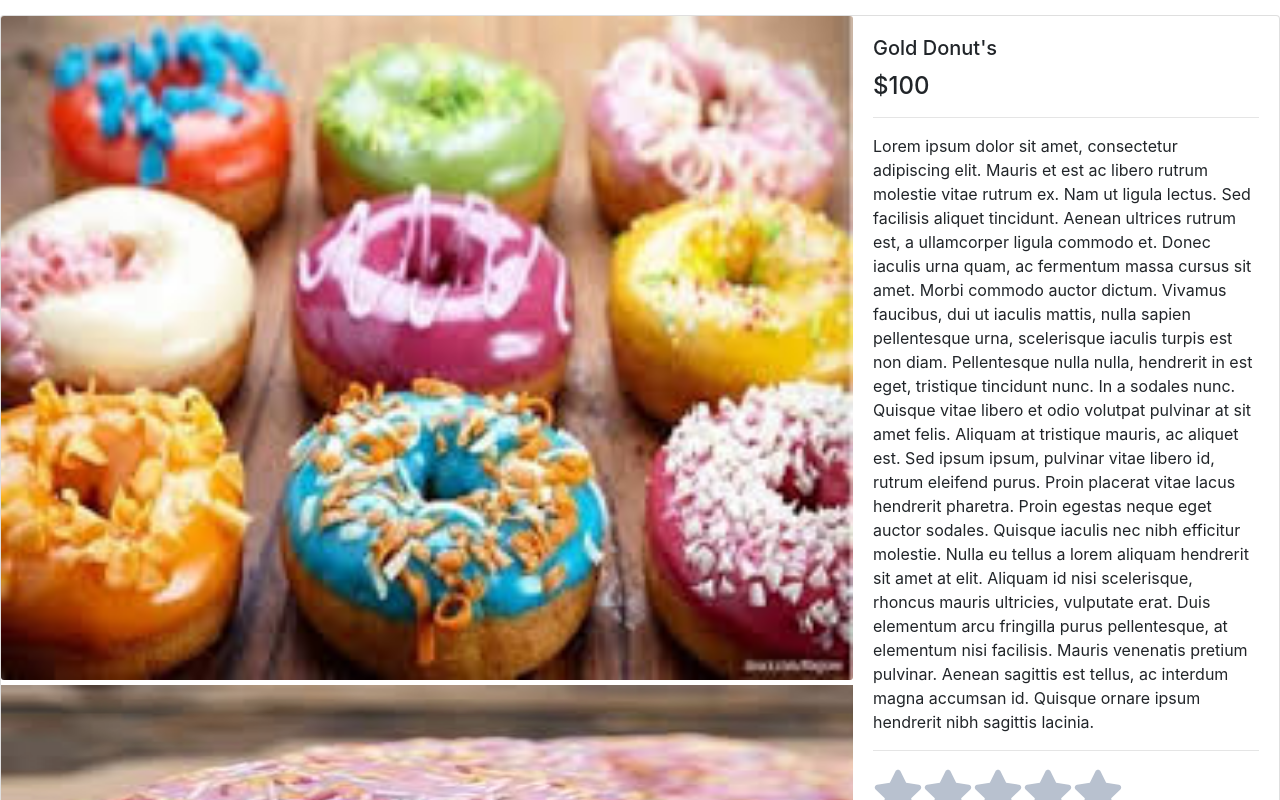
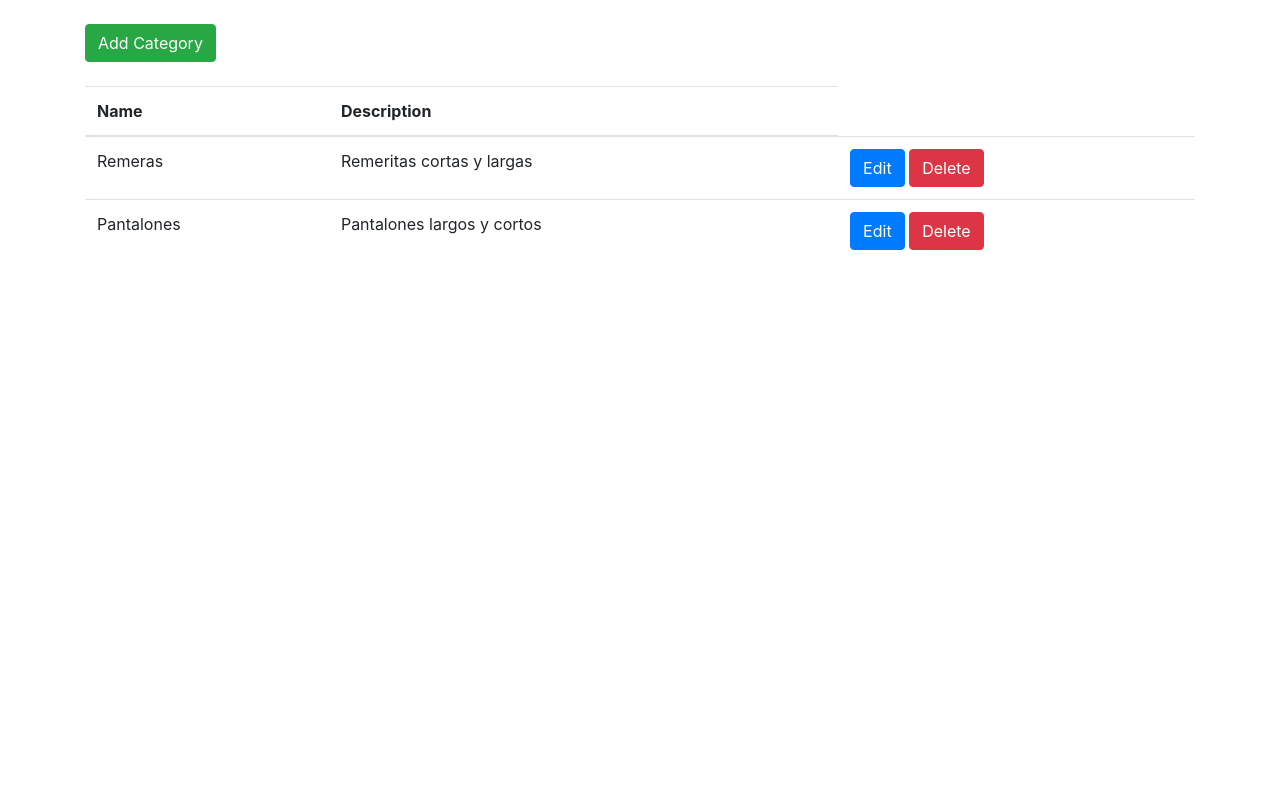
Before and after one commit to facurueda/Ecommerce-Henry, a React (Create React App) app in the folder client/: page / in a window 1280 px wide. Shown: the top 800 px of the page. Built offline with nearby package versions, Linux system fonts and the light colour scheme.

Commit message:
Componente Categories al 95%, Le falta una verificacion para que no deje agregar categorias con el mismo nombre

```diff
--- a/client/package.json
+++ b/client/package.json
@@ -6,10 +6,13 @@
     "@testing-library/jest-dom": "^4.2.4",
     "@testing-library/react": "^9.3.2",
     "@testing-library/user-event": "^7.1.2",
+    "bootstrap": "^4.5.2",
     "react": "^16.13.1",
     "react-dom": "^16.13.1",
     "react-icons": "^3.11.0",
+    "react-id-generator": "^3.0.1",
     "react-scripts": "3.4.1",
+    "reactstrap": "^8.5.1",
     "sequelize": "^6.3.4"
   },
   "scripts": {
--- a/client/src/App.js
+++ b/client/src/App.js
@@ -1,12 +1,12 @@
 import React from 'react';
-import Product from './components/product/products'
+import Categories from './components/Categories/Categories'
 import './App.css'
 
 
 function App() {
     return (
     <div>
-      <Product/>
+      <Categories/>
     </div>
     );
   }
--- /dev/null
+++ b/client/src/components/Categories/Categories.jsx
@@ -0,0 +1,112 @@
+import React, { useState } from "react";
+import CategoryTable from './CategoriesComponents/CategoryTable'
+import FormModalAdd from './CategoriesComponents/FormModalAdd'
+import FormModalEdit from './CategoriesComponents/FormModalEdit'
+import "bootstrap/dist/css/bootstrap.min.css";
+import {
+  Button,
+  Container,
+  Modal,
+} from "reactstrap";
+
+const Categories = () => {
+
+  // Estado inicial que recibe de DB
+
+  const categoryData = [
+    { id: new Date().getTime(), name: 'Remeras', description: 'Remeritas cortas y largas' },
+    { id: new Date().getTime() + 1, name: 'Pantalones', description: 'Pantalones largos y cortos' }
+  ]
+
+  const initialFormState = { id: null, name: '', description: '' };
+
+  // Estados
+
+  const [categories, setCategory] = useState(categoryData);
+  const [currentCategory, setCurrentCategory] = useState(initialFormState)
+  const [modalAdd, modalInsert] = useState(false)
+
+  // Funcion para mostrar u ocultar el modal de agregar categoria
+  const modalAddView = () => modalInsert(!modalAdd);
+  // const modalAddView = React.useCallback(() => modalInsert(!modalAdd));
+  const modalAddViewFalse = () => modalInsert(false);
+  // const modalAddViewFalse = React.useCallback(() => modalInsert(false));
+
+  // -----------------------
+
+  const [modalEdit, modalInsertEdit] = useState(false)
+
+  // Funcion para mostrar u ocultar el modal de agregar categoria
+  const modalEditView = () => modalInsertEdit(!modalEdit);
+  // const modalEditView = React.useCallback(() => modalInsertEdit(!modalEdit));
+  const modalEditViewFalse = () => modalInsertEdit(false);
+  // const modalEditViewFalse = React.useCallback(() => modalInsertEdit(false));
+
+  // Funciones para Category Table
+
+  const deleteCategory = id => {
+		setCategory(categories.filter(category => category.id !== id))
+	}
+
+	const editCategory = category => {
+    // ------------  QUE SE HABRA EL MODAAAAAAAAAALLLLLLLLLLLLLLLLLLLL ------------------------
+		setCurrentCategory({ id: category.id, name: category.name, description: category.description })
+  // PARA ABRIR EL MODAL DE EDIT
+    modalEditView()
+  }
+
+  // Funciones para el Modal ADD PARAAA AGREGAAARR
+
+  const addCategory = category => {
+		category.id = new Date().getTime()
+		setCategory([ ...categories, category ])
+	}
+
+
+  // Update Category after edit
+
+  const updateCategory = (id, updatedCategory) => {
+		setCategory(categories.map(category => (category.id === id ? updatedCategory : category)))
+	}
+
+
+
+  return (
+    <div>
+      <Container>
+        <br />
+        <Button color="success" onClick={e => modalAddView()}>Add Category</Button>
+        <br />
+        <br />
+          <CategoryTable categories={categories} deleteCategory={deleteCategory} editCategory={editCategory}/>
+
+          {/* ACA VA EL COMPONENTE CATEGORY TABLE */}
+          {/* COMO PROPS SE LE ENVIA EL ESTADO -CATEGORIES-, FUNCION EDITAR Y FUNCION ELIMINAR */}
+      </Container>
+
+
+      <Modal isOpen={modalAdd}>
+
+          {/* ACA VA EL COMPONENTE FORMMODAL-ADD QUE SE ABRE AL DARLECLICK EN ADD CATEGORY */}
+          {/* COMO PROPS SE LE ENVIA LA FUNCION addCategory */}
+        <FormModalAdd addCategory={addCategory} modalAddViewFalse={modalAddViewFalse}/>
+
+      </Modal>
+
+
+      <Modal isOpen={modalEdit}>
+
+          {/* ACA VA EL COMPONENTE FORMMODAL-EDIT QUE SE ABRE AL DARLECLICK EN EDIT CATEGORY */}
+        <FormModalEdit currentCategory={currentCategory} modalEditViewFalse={modalEditViewFalse} updateCategory={updateCategory}/>
+
+      </Modal>
+
+
+
+
+
+    </div>
+  )
+}
+
+export default Categories
--- /dev/null
+++ b/client/src/components/Categories/CategoriesComponents/CategoryTable.jsx
@@ -0,0 +1,61 @@
+import React from "react";
+import {
+    Table,
+    Button,
+} from "reactstrap";
+
+const CategoryTable = (props) => {
+
+    // Destructuring props
+    const {categories, editCategory, deleteCategory} = props;
+
+    return (
+
+            <Table>
+                <thead>
+                    <tr>
+                        <th>Name</th>
+                        <th>Description</th>
+                    </tr>
+                </thead>
+                <tbody>
+
+                    {/* ------- SE HACE UN IF PARA VERIFICAR QUE LO QUE LLEGA EN CATEGORIES TIENE ALGO, SINO SE DEVUELVE QUE NO EXISTEN CATEGORIAS ------- */}
+
+                    {categories.length > 0 ? (
+
+                    categories.map(category => (
+                        <tr key={category.id}>
+                            <td>{category.name}</td>
+                            <td>{category.description}</td>
+                            <td>
+                                <Button color="primary"
+                                    onClick={() => editCategory(category)}
+                                >
+                                    Edit
+                                </Button>{" "}
+                                <Button color="danger"
+                                   onClick={() => deleteCategory(category.id)}
+                                >Delete</Button>
+                            </td>
+                        </tr>
+                    ))
+
+                    )
+                        :
+                                // SI NO HAY DATOS EN PROPS.CATEGORIES DEVUELVE "NO HAY CATEGORIAS"
+                    (
+                        <tr>
+                        <td colSpan={3}>No Hay Categorias</td>
+                        </tr>
+                    )}
+
+
+                </tbody>
+            </Table>
+
+    )
+
+}
+
+export default CategoryTable;
--- /dev/null
+++ b/client/src/components/Categories/CategoriesComponents/FormModalAdd.jsx
@@ -0,0 +1,76 @@
+import React, { useState } from "react";
+import {
+    Button,
+    ModalHeader,
+    ModalBody,
+    FormGroup,
+    ModalFooter,
+} from "reactstrap";
+
+const FormModalAdd = (props) => {
+
+    const {addCategory, modalAddViewFalse} = props;
+
+
+    const initialFormState = { id: null, name: '', description: '' }
+    const [category, setCategory] = useState(initialFormState)
+
+    const handleChange = event => {
+        const { name, value } = event.target
+
+        setCategory({ ...category, [name]: value })
+    }
+
+    return (
+        <div>
+            <ModalHeader>
+                <div><h3>Add Category</h3></div>
+            </ModalHeader>
+
+            <ModalBody>
+                <FormGroup >
+                    <label>
+                        Category Name:
+                    </label>
+                    <input
+                        className="form-control"
+                        name="name"
+                        type="text"
+                    onChange={handleChange}
+                    value={category.name}
+                    />
+                </FormGroup>
+
+                <FormGroup>
+                    <label>
+                        Description:
+                        </label>
+                    <input
+                        className="form-control"
+                        name="description"
+                        type="text"
+                    onChange={handleChange}
+                    value={category.description}
+                    />
+                </FormGroup>
+            </ModalBody>
+            <ModalFooter>
+                <Button color='primary'
+
+                    onClick={event => {
+                        event.preventDefault()
+                        if (!category.name || !category.description) return window.alert('Faltan Datos')
+                        addCategory(category)
+                        setCategory(initialFormState)
+                        modalAddViewFalse()
+                    }}
+
+                >
+                Submit </Button>
+                <Button color='danger' onClick={e => modalAddViewFalse()}>Exit</Button>
+            </ModalFooter>
+        </div>
+    )
+}
+
+export default FormModalAdd;
--- /dev/null
+++ b/client/src/components/Categories/CategoriesComponents/FormModalEdit.jsx
@@ -0,0 +1,72 @@
+import React, { useState } from "react";
+import {
+  Button,
+  ModalHeader,
+  ModalBody,
+  FormGroup,
+  ModalFooter,
+} from "reactstrap";
+
+const FormModalEdit = (props) => {
+  const { currentCategory, modalEditViewFalse, updateCategory } = props;
+
+  const [category, setCategory] = useState(currentCategory);
+
+  const handleChange = (event) => {
+    const { name, value } = event.target;
+
+    setCategory({ ...category, [name]: value });
+  };
+
+  return (
+    <div>
+      <ModalHeader>
+        <div>
+          <h3>Edit Category</h3>
+        </div>
+      </ModalHeader>
+
+      <ModalBody>
+        <FormGroup>
+          <label>Category Name:</label>
+          <input
+            className="form-control"
+            name="name"
+            type="text"
+            onChange={handleChange}
+            value={category.name}
+          />
+        </FormGroup>
+
+        <FormGroup>
+          <label>Description:</label>
+          <input
+            className="form-control"
+            name="description"
+            type="text"
+            onChange={handleChange}
+            value={category.description}
+          />
+        </FormGroup>
+      </ModalBody>
+      <ModalFooter>
+        <Button
+          color="primary"
+          onClick={(event) => {
+            event.preventDefault();
+            if (!category.name || !category.description) return window.alert('Faltan Datos')
+            updateCategory(category.id, category);
+            modalEditViewFalse();
+          }}
+        >
+          Submit{" "}
+        </Button>
+        <Button color="danger" onClick={(e) => modalEditViewFalse()}>
+          Exit
+        </Button>
+      </ModalFooter>
+    </div>
+  );
+};
+
+export default FormModalEdit;
```
Also changed, not shown: 1 other file (tests, documents, lock files or other folders).
